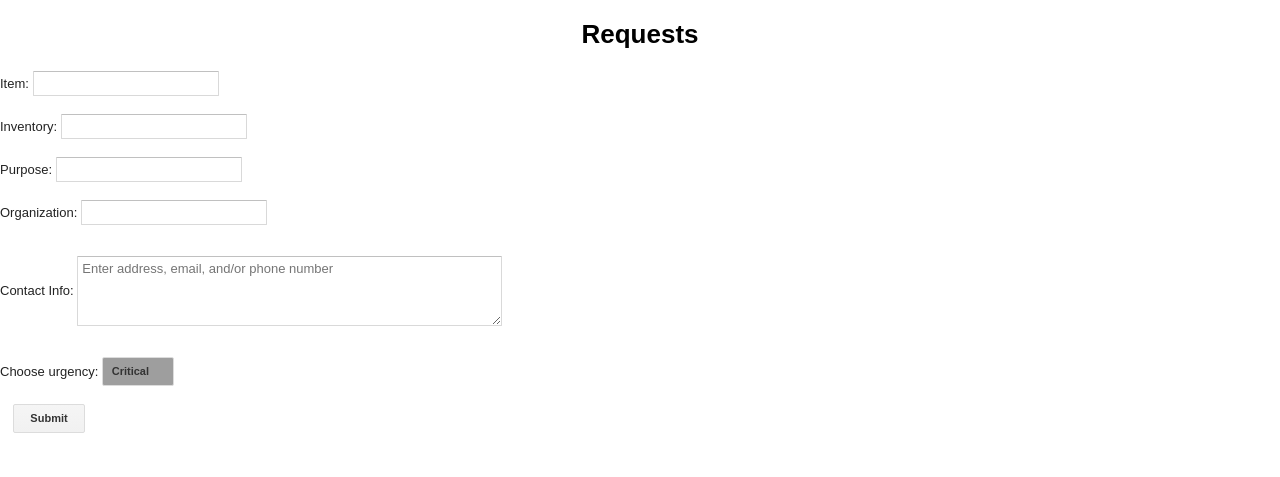
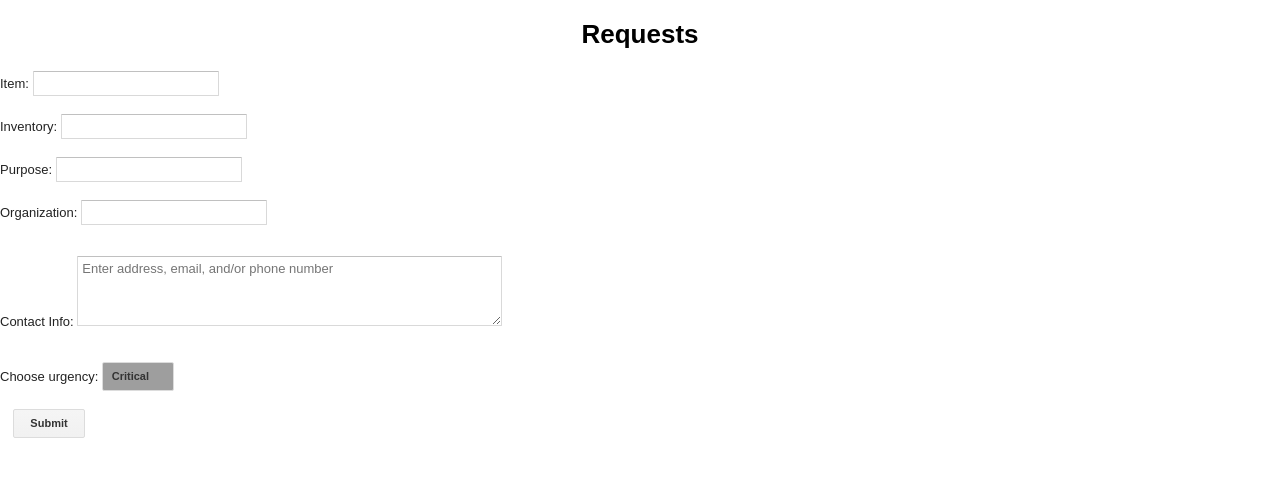
Before and after one commit to andrewli8/CharityWeb, a website: page public/requests.html in a window 1280 px wide. Shown: the part 175-652 px from the top of the page. Drawn offline with Linux system fonts and the light colour scheme; grey boxes are pictures that could not be loaded.

Commit message:
Removed some changes

```diff
--- a/public/google.css
+++ b/public/google.css
@@ -22,10 +22,6 @@ body {
   color: #222;
   font: 13px/18px arial, sans-serif;
   margin: 0;
-}
-
-.formfield * {
-  vertical-align: middle;
 }
 
 .sidebar {
```
